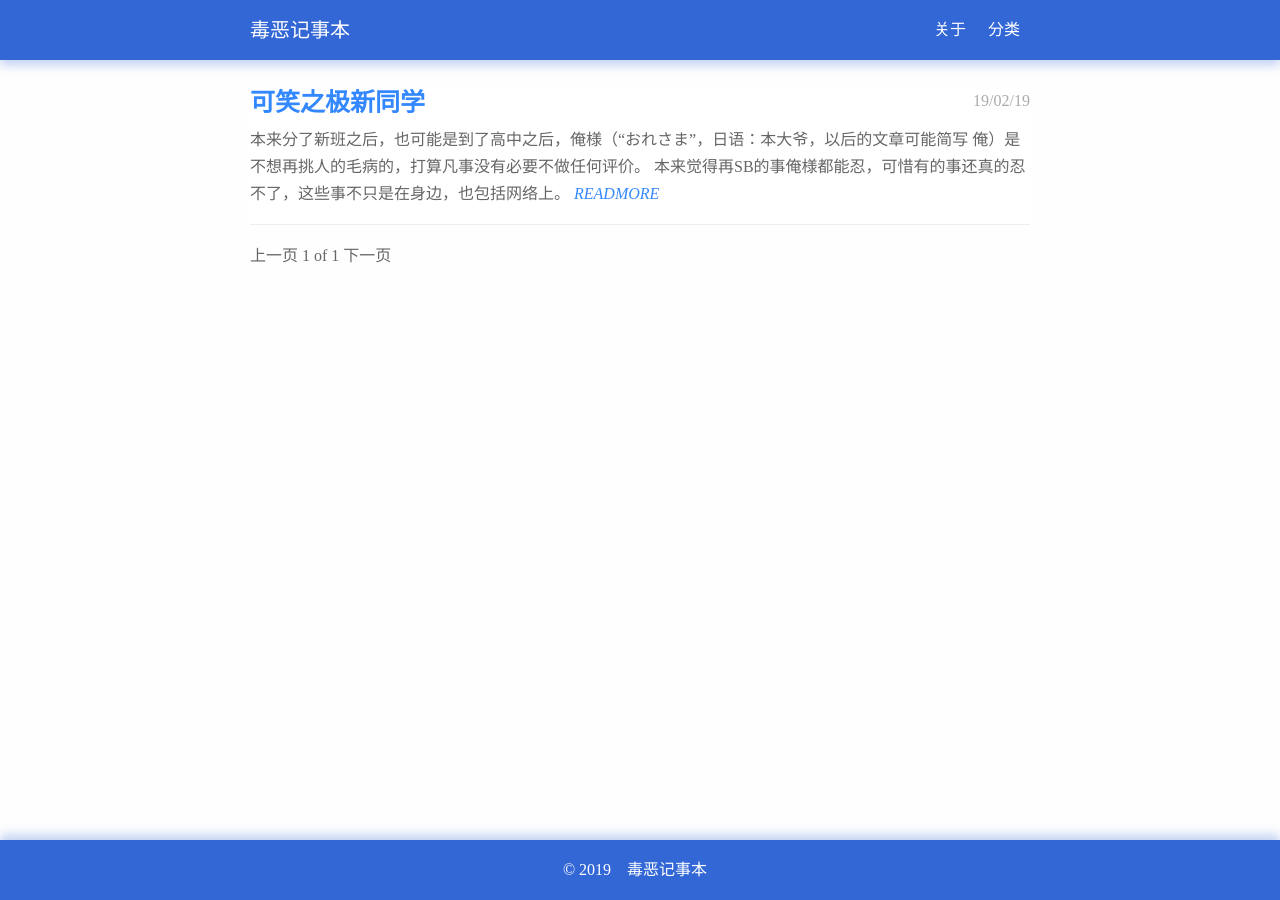
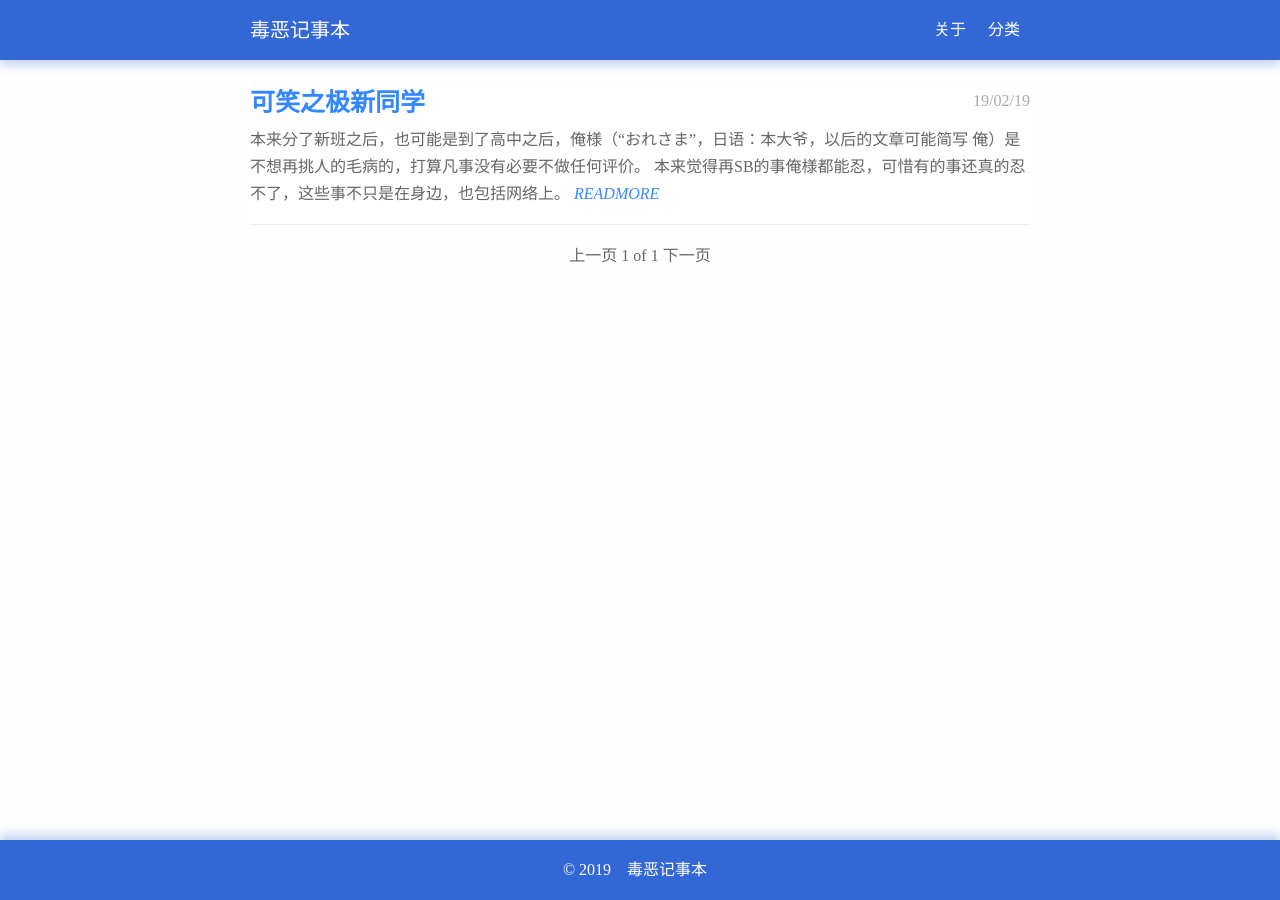
Before and after one commit to telechoc/telechoc.github.io, a Jekyll site: the page built from index.html, in a window 1280 px wide. Built offline with Jekyll 4.4.1, drawn with Linux system fonts in a browser that asks for light colours; the list of posts is cut into pages by our own code.

Commit message:
Update default.html

```diff
--- a/_layouts/default.html
+++ b/_layouts/default.html
@@ -1,3 +1,4 @@
+
 <html>
     <head>
         <meta http-equiv="content-type" content="text/html; charset=utf-8" />
@@ -30,6 +31,7 @@
             .post-title, .page-title{ font-weight: bold; font-size: 25px; border: none; line-height: 32px; vertical-align: middle; display: inline; }
             .post-date, .page-date{ float: right; color: #AAA }
             .readmore{ font-style: italic }
+            .paginator{ text-align:center }
             footer, .push { height: 60px }
             footer{ text-align: center; background: #3367D6; color: #FFF; width: 100%; box-shadow: 0px -5px 10px rgba(51, 103, 214, 0.3); position: absolute; bottom: 0; left: 0; z-index: 100; width: 100%; }
         </style>
@@ -112,7 +114,7 @@
         </div>
         <footer>
             <div class="container">
-                &copy; {{ site.time | date: "%Y" }} <a href="{{ site.url }}">{{ site.title }}</a><br/>
+                &copy; {{ site.time | date: "%Y" }} <a href="{{ site.url }}">{{ site.title }}</a>
             </div>
         </footer>
     </body>
```
